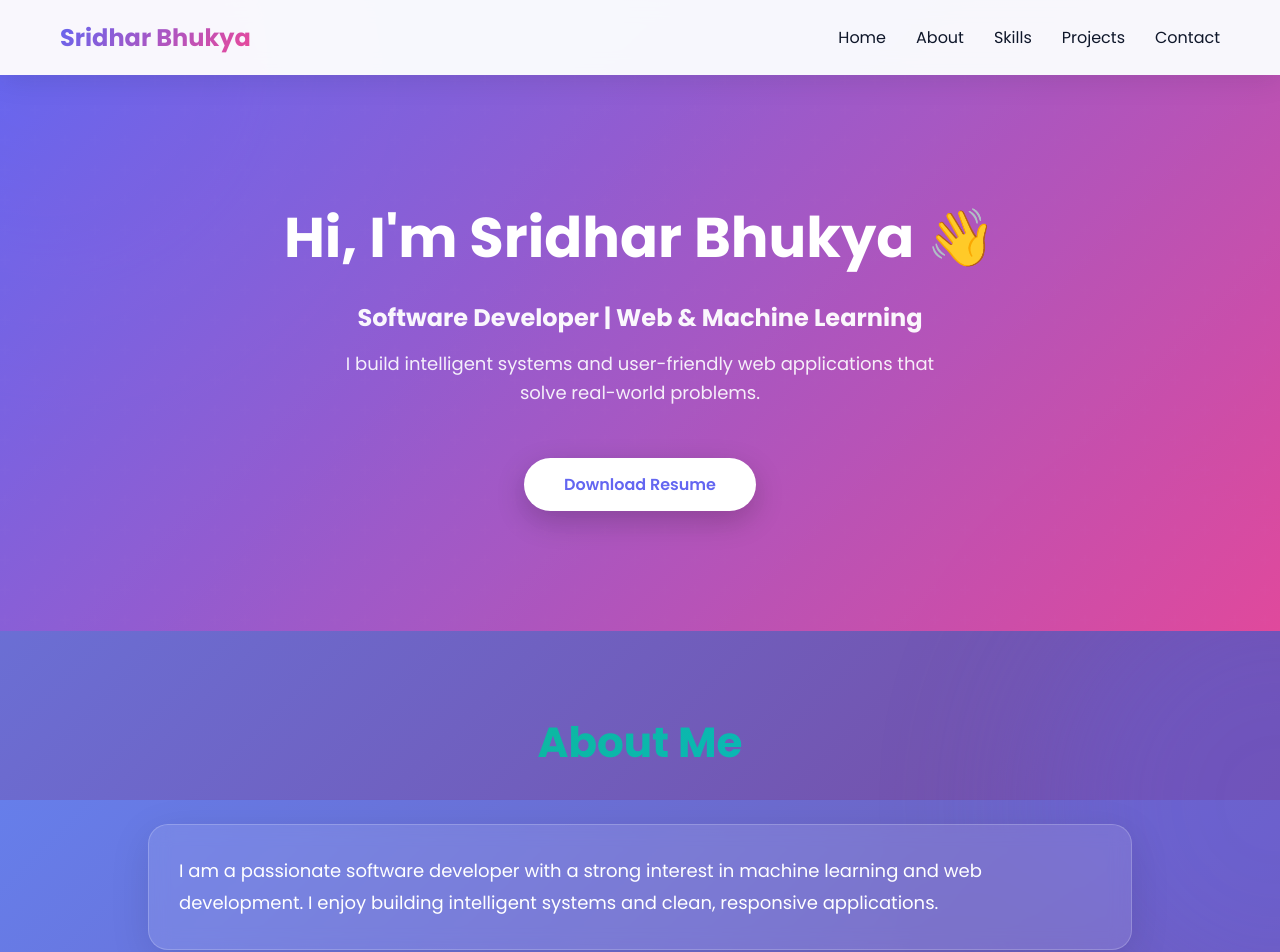
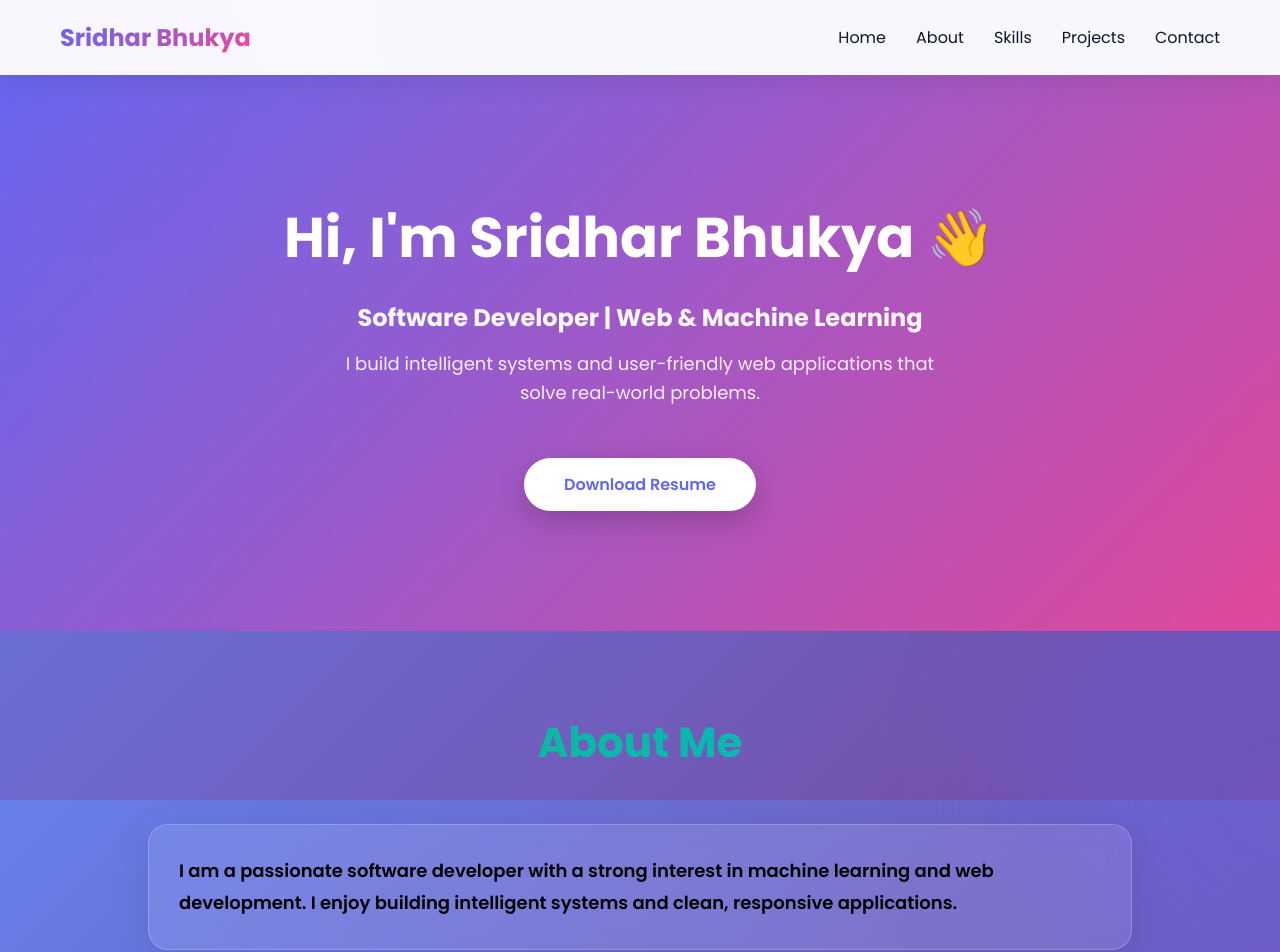
Before and after one commit to Sridhar-20/sridhar-portfolio, a React (Create React App) app: page / in a window 1280 px wide. Shown: the top 952 px of the page. Built offline with nearby package versions, Linux system fonts and the light colour scheme.

Commit message:
Made all section text black and bold

```diff
--- a/src/App.css
+++ b/src/App.css
@@ -460,6 +460,21 @@ section h2 {
   color: #000000;
 }
 
+#about p,
+#skills .skill-card,
+#projects .project-card h3,
+#projects .project-card p,
+section .card h4,
+section .card p {
+  color: #000000 !important;
+  font-weight: 600;
+}
+
+#about .container p {
+  color: #000000 !important;
+  font-weight: 600;
+}
+
 /* Different colors for each section heading */
 #about h2 {
   background: linear-gradient(135deg, #10b981, #06b6d4);
```
